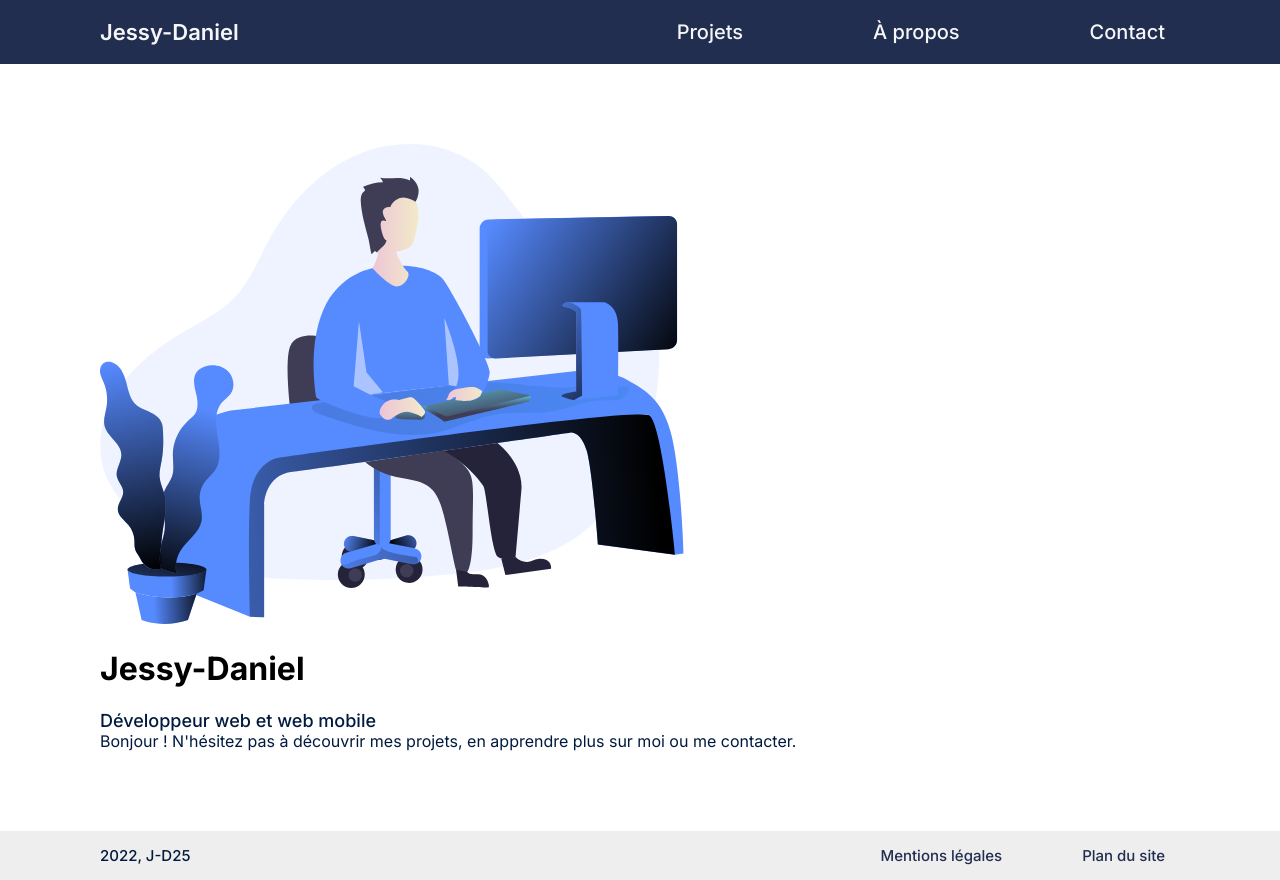
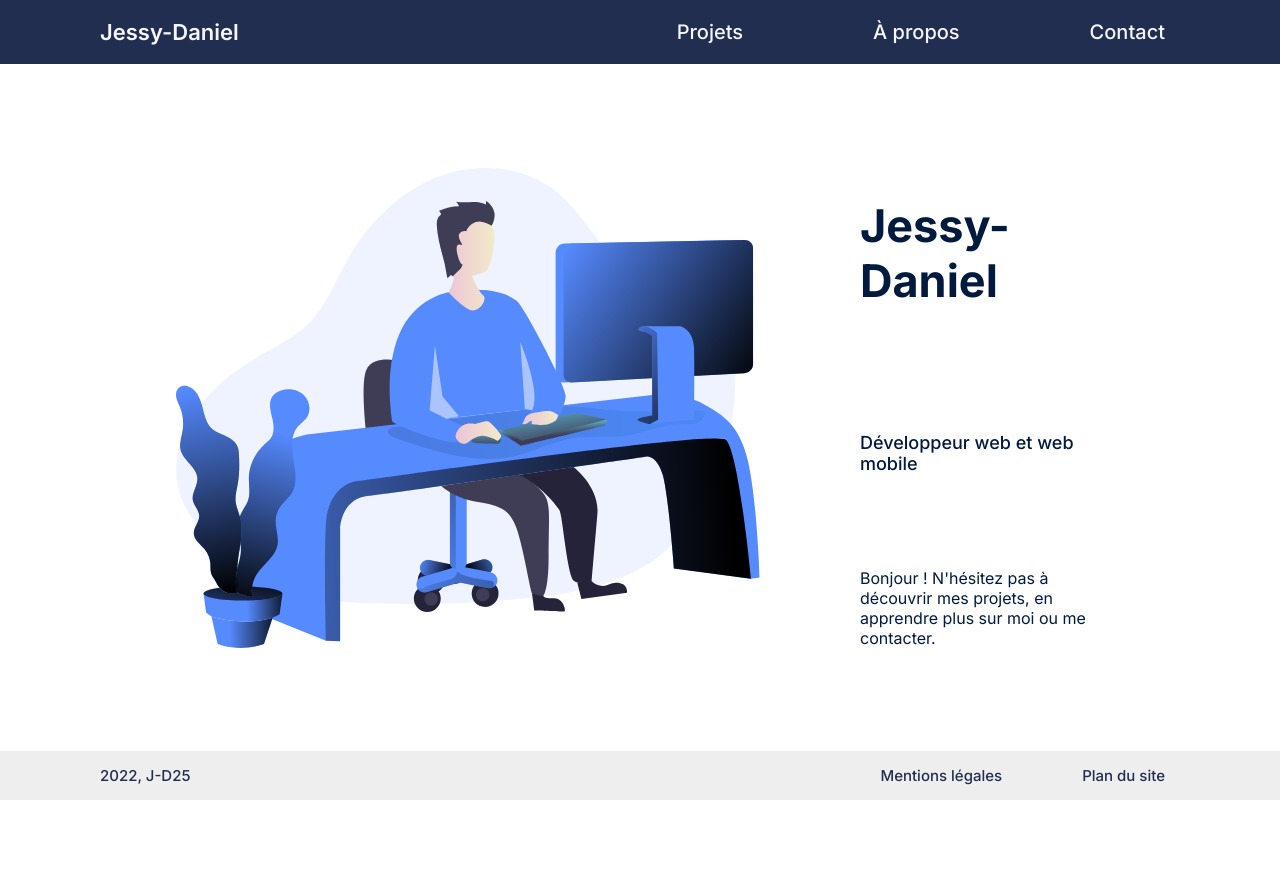
Before and after one commit to J-D25/portfolio, a React (Create React App) app: page / in a window 1280 px wide. After the commit the page ends 800 px from the top, so only its background shows below. Built offline with nearby package versions, Linux system fonts and the light colour scheme.

Commit message:
src/index.css : add #container + h1

```diff
--- a/src/index.css
+++ b/src/index.css
@@ -8,11 +8,18 @@
 body {
     margin: 0;
     font-family: 'Inter', sans-serif;
+    color: var(--color__text);
+}
+
+#container {
+    min-height: 100vh;
+    display: flex;
+    flex-direction: column;
+    justify-content: space-between;
 }
 
 p {
     margin: 0;
-    color: var(--color__text);
 }
 
 header>ul,
@@ -53,5 +60,12 @@ footer>ul>li:hover>a {
 /* Main */
 
 main {
-    padding: 5rem var(--padding__LR);
+    display: flex;
+    padding: 5rem 11rem;
+    gap: var(--padding__LR);
 }
+
+h1 {
+    font-weight: 700;
+    font-size: 45px;
+}
```
